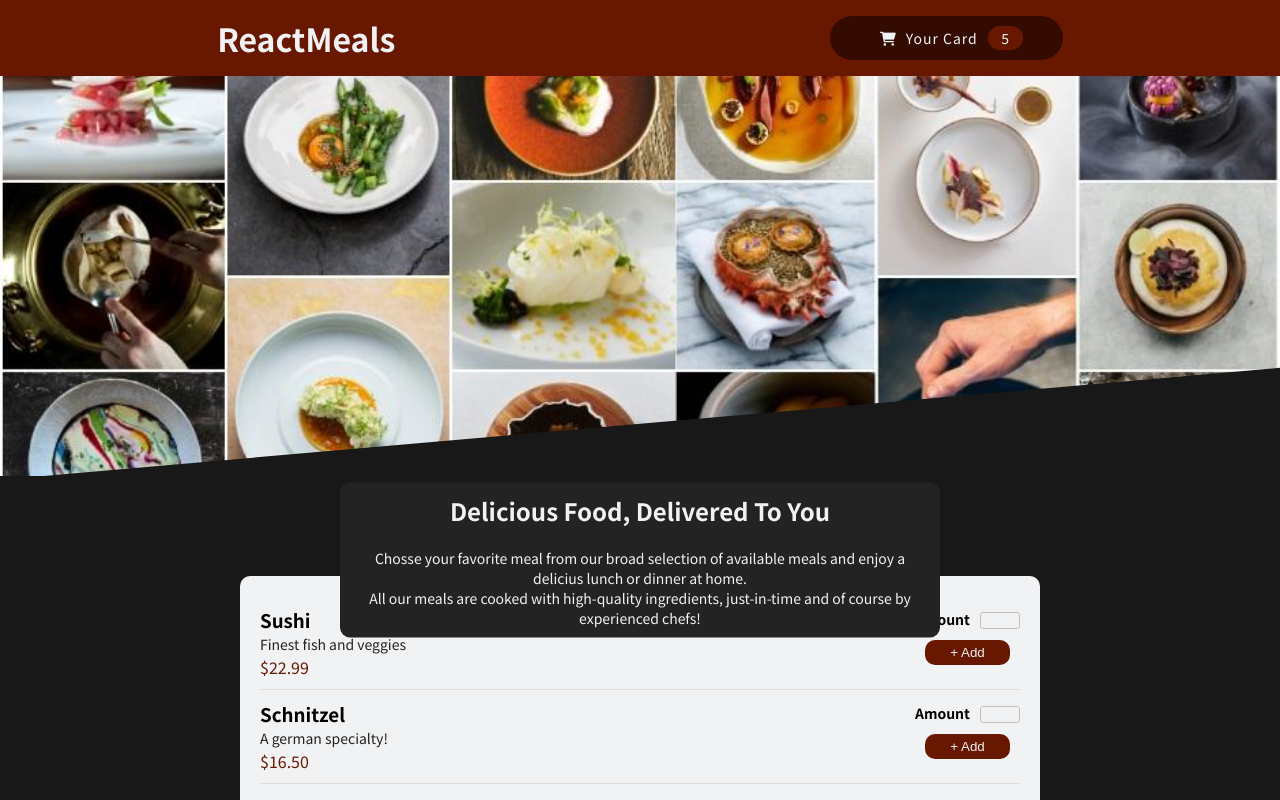
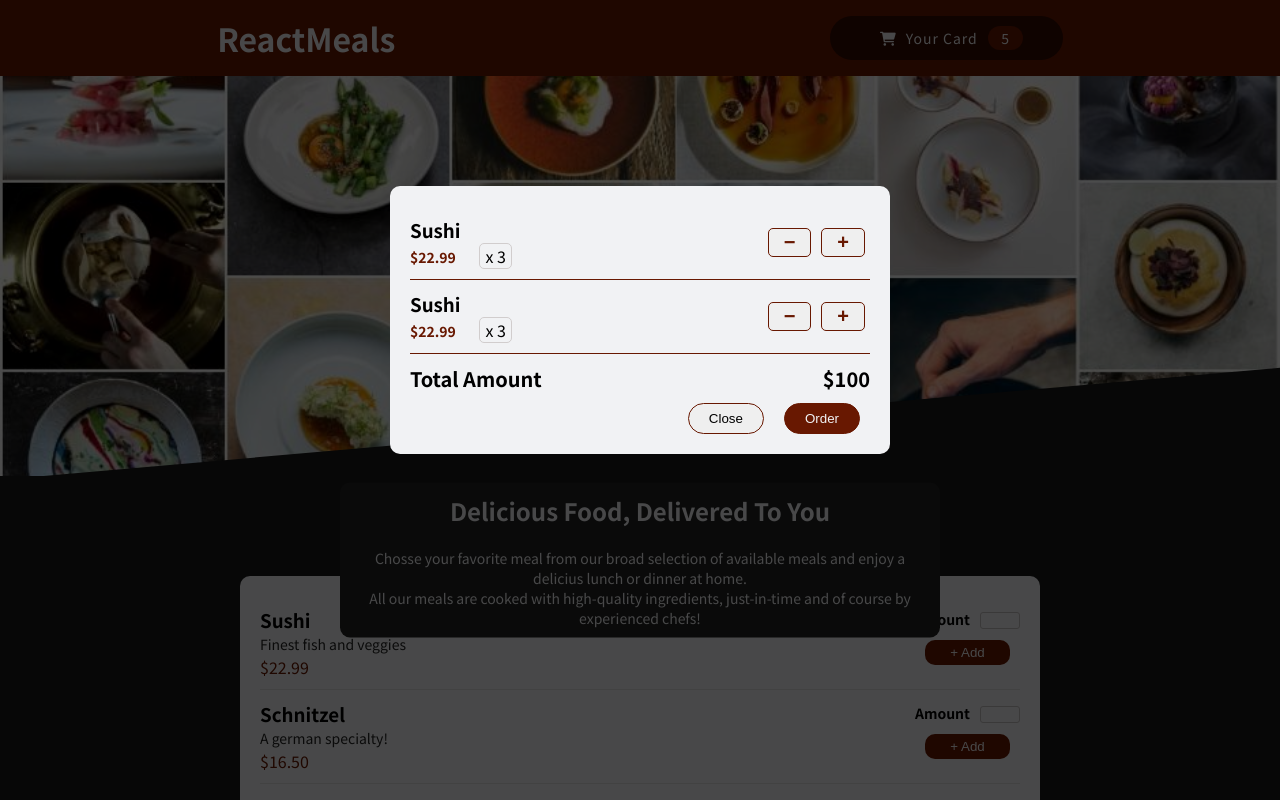
Before and after one commit to massam89/food-app-react, a React (Create React App) app: page / in a window 1280 px wide. Shown: the top 800 px of the page. Built offline with nearby package versions, Linux system fonts and the light colour scheme.

Commit message:
finish styling

```diff
--- a/src/components/CardModal.js
+++ b/src/components/CardModal.js
@@ -1,20 +1,49 @@
+import styles from './CardModal.module.css'
+
 const CardModal = () => {
   return (
-    <div style={{ 'display': 'none' }}>
+    <div className={styles.cardModal} style={{ 'display': 'block' }}>
 
-      <div></div>
+      <div className={styles.transparent}>sdf</div>
 
-      <div>
-        <div>
-          <h3>Sushi</h3>
-          <span>$22.99</span> <span>3</span>
-        </div>
-        <div>
-          <button>+</button>
-          <button>-</button>
+      <div className={styles.CardModalInner}>
+        <ul>
+          <li>
+            <div>
+              <h3>Sushi</h3>
+              <span>$22.99</span> <span>x 3</span>
+            </div>
+            <div>
+              <button>−</button>
+              <button>+</button>
+            </div>
+          </li>
+
+          <li>
+            <div>
+              <h3>Sushi</h3>
+              <span>$22.99</span> <span>x 3</span>
+            </div>
+            <div>
+              <button>−</button>
+              <button>+</button>
+            </div>
+          </li>
+        </ul>
+
+        <div className={styles.totalAmount}>
+          <span>Total Amount</span>
+          <span>$100</span>
         </div>
 
+       <div className={styles.closeOrder}>
+        <button>Close</button>
+        <button>Order</button>
+       </div>
+
       </div>
+
+
 
     </div>
   )
--- /dev/null
+++ b/src/components/CardModal.module.css
@@ -0,0 +1,95 @@
+.transparent {
+  position: fixed;
+  top: 0;
+  width: 100%;
+  height: 100%;
+  background-color: black;
+  opacity: 0.7;
+  z-index: 100;
+}
+
+.CardModalInner{
+  position: absolute;
+  top: 0;
+  left: 50%;
+  top: 40%;
+  transform: translate(-50%, -50%);
+  min-width: 500px;
+  height: auto;
+  background-color: var(--white);
+  z-index: 200;
+  border-radius: 10px;
+  padding: 20px;
+
+}
+
+.CardModalInner ul li {
+  display: flex;
+  justify-content: space-between;
+  align-items: center;
+  border-bottom: 1.5px solid var(--red-light);
+ padding: 10px 0;
+}
+
+.CardModalInner ul li div span:nth-child(2) {
+  color: var(--red-light);
+  font-weight: 900;
+  font-size: 14px;
+}
+
+.CardModalInner ul li div span:nth-child(3) {
+  border: 1px solid rgb(209, 205, 205);
+  padding: 0 5px;
+  display: inline-block;
+  margin-left: 20px;
+  border-radius: 5px;
+}
+
+.CardModalInner ul li div button {
+  display: inline-block;
+  border: none;
+  cursor: pointer;
+  text-align: center;
+  border: 1px solid var(--red-light);
+  outline: none;
+  margin: 0 5px;
+  padding: 2px 15px;
+  border-radius: 5px;
+  font-size: 20px;
+  font-weight: 600;
+  color: var(--red-light);;
+}
+
+.totalAmount {
+  display: flex;
+  justify-content: space-between;
+  margin: 10px 0;
+}
+
+.totalAmount span {
+  font-size: 20px;
+  font-weight: 900;
+}
+
+.closeOrder {
+  display: flex;
+  justify-content: flex-end;
+}
+
+.closeOrder button {
+  outline: none;
+  border: none;
+  border: 1px solid var(--red-light);
+  padding: 7px 20px;
+  margin: 0 10px;
+  border-radius: 20px;
+}
+
+.closeOrder button:nth-child(1) {
+
+}
+
+.closeOrder button:nth-child(2) {
+  background-color: var(--red-light);
+  color: var(--white);
+}
```
